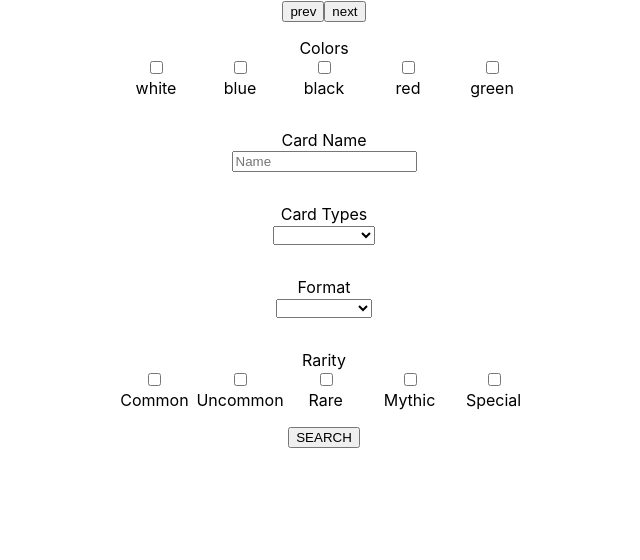
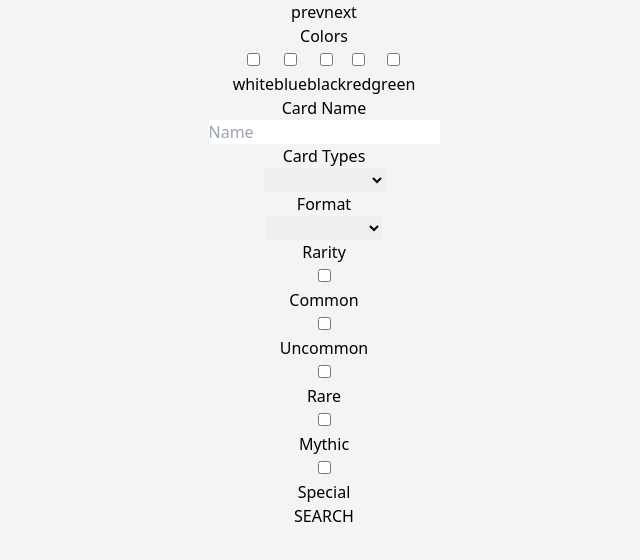
Before and after one commit to midhorner/MTGSearch, a React (Create React App) app: page / in a window 1280 px wide. Shown: the top 560 px of the page, without its empty margins (316-956 px from the left). Built offline with nearby package versions, Linux system fonts and the light colour scheme.

Commit message:
integrating tailwindcss

```diff
--- /dev/null
+++ b/craco.config.js
@@ -0,0 +1,8 @@
+// craco.config.js
+module.exports = {
+  style: {
+    postcss: {
+      plugins: [require("tailwindcss"), require("autoprefixer")],
+    },
+  },
+};
--- a/public/index.html
+++ b/public/index.html
@@ -26,7 +26,7 @@
     -->
     <title>React App</title>
   </head>
-  <body>
+  <body class="bg-gray-100">
     <noscript>You need to enable JavaScript to run this app.</noscript>
     <div id="root"></div>
     <!--
--- a/src/App.css
+++ /dev/null
@@ -1,38 +0,0 @@
-.App {
-  text-align: center;
-}
-
-.App-logo {
-  height: 40vmin;
-  pointer-events: none;
-}
-
-@media (prefers-reduced-motion: no-preference) {
-  .App-logo {
-    animation: App-logo-spin infinite 20s linear;
-  }
-}
-
-.App-header {
-  background-color: #282c34;
-  min-height: 100vh;
-  display: flex;
-  flex-direction: column;
-  align-items: center;
-  justify-content: center;
-  font-size: calc(10px + 2vmin);
-  color: white;
-}
-
-.App-link {
-  color: #61dafb;
-}
-
-@keyframes App-logo-spin {
-  from {
-    transform: rotate(0deg);
-  }
-  to {
-    transform: rotate(360deg);
-  }
-}
--- a/src/App.js
+++ b/src/App.js
@@ -1,9 +1,8 @@
-import "./App.css";
 import MTG from "./MTG";
 
 function App() {
   return (
-    <div className="App">
+    <div className="App text-center">
       <MTG />
     </div>
   );
--- a/src/MTG.js
+++ b/src/MTG.js
@@ -1,6 +1,6 @@
 import React, { Component } from "react";
+import { Cards } from "./components/cards";
 import {
-  Cards,
   CardType,
   Colors,
   FormatType,
@@ -115,7 +115,7 @@ class MTG extends Component {
 
   render() {
     return (
-      <div style={main}>
+      <div className="flex flex-col">
         <div>
           <button
             onClick={() => this.changePage("previous")}
@@ -183,9 +183,4 @@ class MTG extends Component {
   }
 }
 
-const main = {
-  display: "flex",
-  flexDirection: "column",
-};
-
 export default MTG;
--- /dev/null
+++ b/src/components/cards.js
@@ -0,0 +1,33 @@
+export const Cards = (props) => {
+  const compareValues = (key, order) => {
+    return function innersort(a, b) {
+      if (!a.hasOwnProperty(key) || !b.hasOwnProperty(key)) {
+        return 0;
+      }
+
+      const varA = typeof a[key] === "string" ? a[key].toLowerCase() : a[key];
+      const varB = typeof b[key] === "string" ? b[key].toLowerCase() : b[key];
+
+      let comparison = 0;
+      if (varA > varB) {
+        comparison = 1;
+      } else if (varA < varB) {
+        comparison = -1;
+      }
+      return order === "desc" ? comparison * -1 : comparison;
+    };
+  };
+  const sortedCards = props.cards.sort(
+    compareValues(props.orderBy, props.orderType)
+  );
+  const displayCards = sortedCards.map((card, i) => {
+    return (
+      <div key={i}>
+        <div className="text-lg">{card.name}</div>
+        <div>{card.setName}</div>
+        <img src={card.imageUrl} alt={card.name} />
+      </div>
+    );
+  });
+  return <div>{displayCards}</div>;
+};
--- a/src/components/searchFilterInputs.js
+++ b/src/components/searchFilterInputs.js
@@ -1,40 +1,6 @@
-export const Cards = (props) => {
-  const compareValues = (key, order) => {
-    return function innersort(a, b) {
-      if (!a.hasOwnProperty(key) || !b.hasOwnProperty(key)) {
-        return 0;
-      }
-
-      const varA = typeof a[key] === "string" ? a[key].toLowerCase() : a[key];
-      const varB = typeof b[key] === "string" ? b[key].toLowerCase() : b[key];
-
-      let comparison = 0;
-      if (varA > varB) {
-        comparison = 1;
-      } else if (varA < varB) {
-        comparison = -1;
-      }
-      return order === "desc" ? comparison * -1 : comparison;
-    };
-  };
-  const sortedCards = props.cards.sort(
-    compareValues(props.orderBy, props.orderType)
-  );
-  const displayCards = sortedCards.map((card, i) => {
-    return (
-      <div key={i}>
-        <h1>{card.name}</h1>
-        <h3>{card.setName}</h3>
-        <img src={card.imageUrl} alt={card.name} />
-      </div>
-    );
-  });
-  return <div>{displayCards}</div>;
-};
-
 export const CardType = (props) => {
   return (
-    <div style={comp}>
+    <div>
       <div>
         <label htmlFor="cardType">Card Types</label>
       </div>
@@ -57,15 +23,15 @@ export const CardType = (props) => {
 
 export const Colors = ({ colorChoices, colorsBool, handleOnColorChange }) => {
   return (
-    <div style={comp}>
+    <div>
       <div>
         <label htmlFor="colorChoices">Colors</label>
       </div>
-      <ul id="colorChoices" style={list}>
+      <ul id="colorChoices" className="inline-flex">
         {colorChoices.map((color, index) => {
           return (
             <div key={index}>
-              <li style={item}>
+              <li>
                 <input
                   type="checkbox"
                   id={`custom-${index}`}
@@ -86,7 +52,7 @@ export const Colors = ({ colorChoices, colorsBool, handleOnColorChange }) => {
 
 export const FormatType = (props) => {
   return (
-    <div style={comp}>
+    <div>
       <div>
         <label htmlFor="formatType">Format</label>
       </div>
@@ -115,15 +81,15 @@ export const LandTypes = ({
 }) => {
   if (reveal === "Land") {
     return (
-      <div style={comp}>
+      <div>
         <div>
           <label htmlFor="landType">Land Type</label>
         </div>
-        <ul id="landType" style={list}>
+        <ul id="landType">
           {landTypeChoices.map((type, index) => {
             return (
               <div key={index}>
-                <li style={item}>
+                <li>
                   <input
                     type="checkbox"
                     id={`custom-${index}`}
@@ -148,7 +114,7 @@ export const LandTypes = ({
 
 export const NameInput = (props) => {
   return (
-    <div style={comp}>
+    <div>
       <div>
         <label htmlFor="name">Card Name</label>
       </div>
@@ -169,15 +135,15 @@ export const Rarities = ({
   handleOnRarityChange,
 }) => {
   return (
-    <div style={comp}>
+    <div>
       <div>
         <label htmlFor="rarity">Rarity</label>
       </div>
-      <ul id="rarity" style={list}>
+      <ul id="rarity">
         {rarityChoices.map((rarity, index) => {
           return (
             <div key={index}>
-              <li style={item}>
+              <li>
                 <input
                   type="checkbox"
                   id={`custom-${index}`}
@@ -197,18 +163,3 @@ export const Rarities = ({
     </div>
   );
 };
-
-const list = {
-  display: "inline-flex",
-  listStyle: "none",
-  margin: "auto",
-  padding: 0,
-};
-
-const item = {
-  padding: "0 2em",
-};
-
-const comp = {
-  padding: "1em 0",
-};
--- /dev/null
+++ b/src/components/tailwindComponents.js
@@ -0,0 +1,3 @@
+export const listItem = (props) => {
+  return <li></li>;
+};
--- a/src/index.css
+++ b/src/index.css
@@ -1,13 +1,4 @@
-body {
-  margin: 0;
-  font-family: -apple-system, BlinkMacSystemFont, 'Segoe UI', 'Roboto', 'Oxygen',
-    'Ubuntu', 'Cantarell', 'Fira Sans', 'Droid Sans', 'Helvetica Neue',
-    sans-serif;
-  -webkit-font-smoothing: antialiased;
-  -moz-osx-font-smoothing: grayscale;
-}
-
-code {
-  font-family: source-code-pro, Menlo, Monaco, Consolas, 'Courier New',
-    monospace;
-}
+/* ./src/index.css */
+@tailwind base;
+@tailwind components;
+@tailwind utilities;
--- /dev/null
+++ b/tailwind.config.js
@@ -0,0 +1,11 @@
+module.exports = {
+  purge: ["./src/**/*.{js,jsx,ts,tsx}", "./public/index.html"],
+  darkMode: false, // or 'media' or 'class'
+  theme: {
+    extend: {},
+  },
+  variants: {
+    extend: {},
+  },
+  plugins: [],
+};
```
Also changed, not shown: package.json (+9 -4 lines), 1 other file (tests, documents, lock files or other folders).
